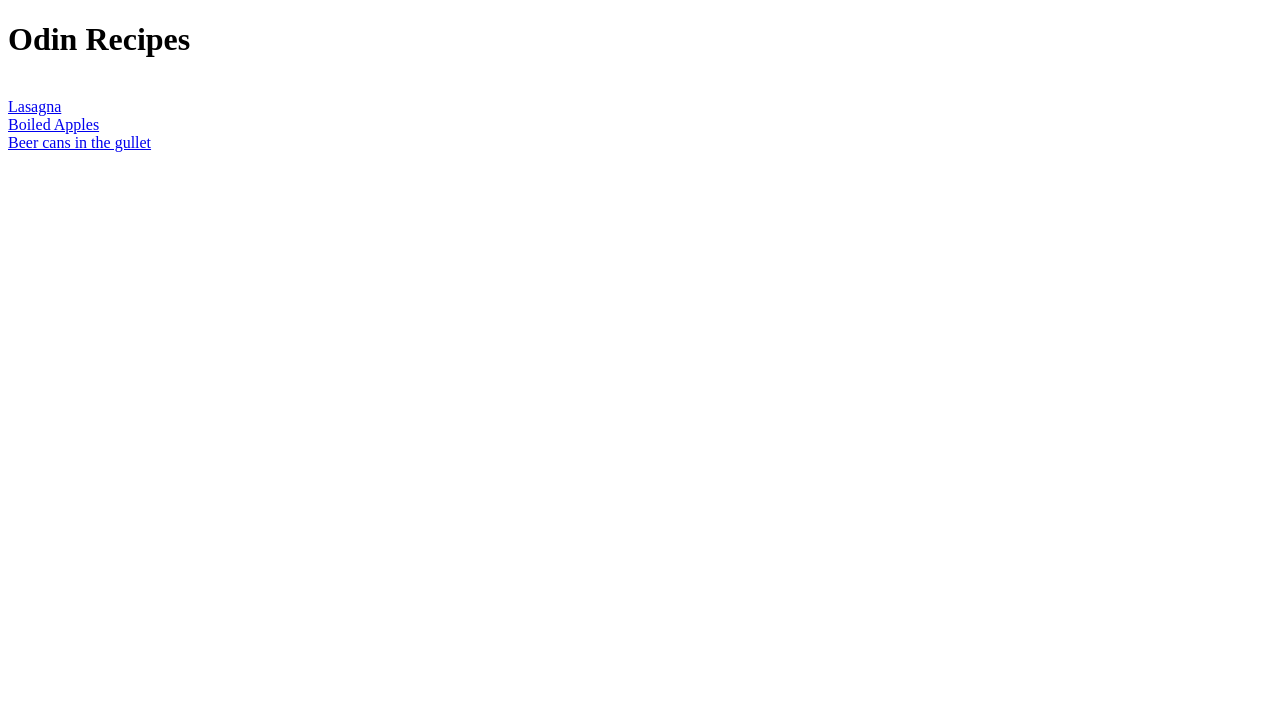
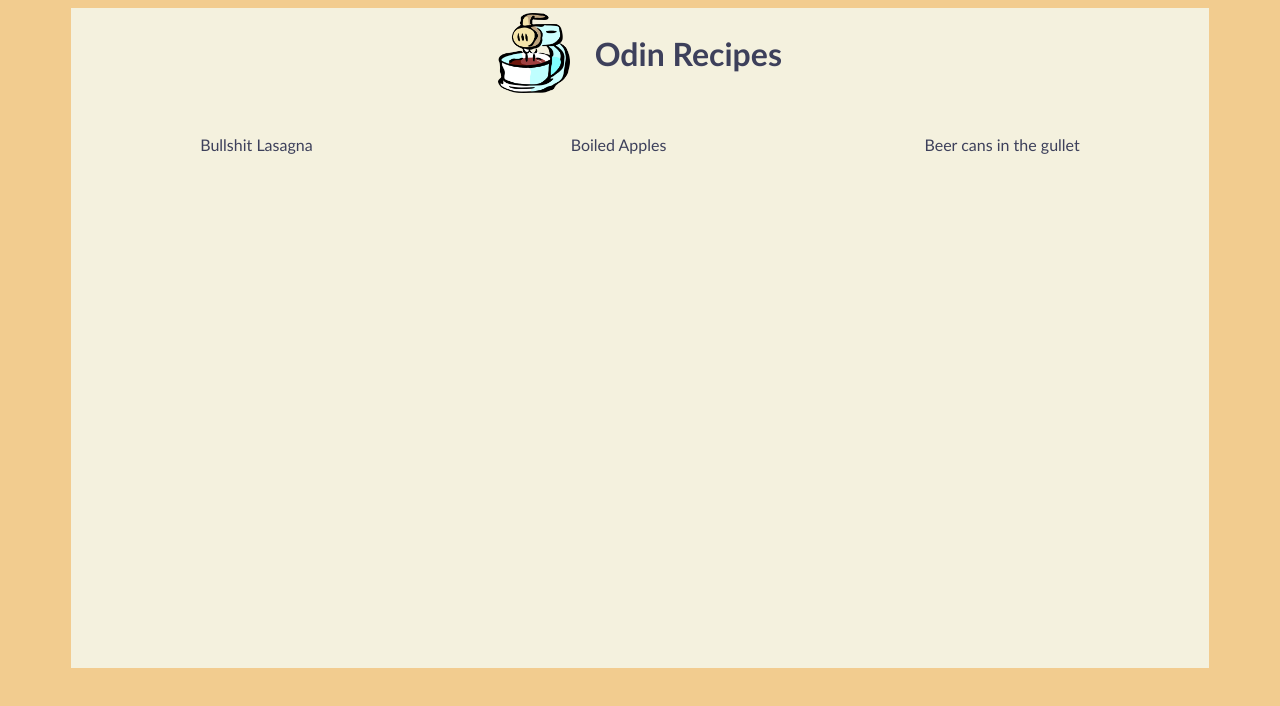
Before and after one commit to ma-a-arc/odin-recipes, a plain HTML site: page index.html in a window 1280 px wide. Drawn offline with Linux system fonts and the light colour scheme.

Commit message:
Add super style CSS and pictures to index.html

```diff
--- a/index.html
+++ b/index.html
@@ -4,16 +4,31 @@
     <meta charset="UTF-8">
     <meta http-equiv="X-UA-Compatible" content="IE=edge">
     <meta name="viewport" content="width=device-width, initial-scale=1.0">
+    <link rel="stylesheet" href="style.css">
     <title>Odin Recipes</title>
 </head>
 
 <body>
-    <h1>Odin Recipes</h1>
-    <br>
-    <a href ="recipes/lasagna.html">Lasagna</a>
-    <br>
-    <a href="recipes/apples.html">Boiled Apples</a>
-    <br>
-    <a href="recipes/beer.html">Beer cans in the gullet</a>
+    <div class="container1">
+        <div class="title">
+            <div class="titlepic">
+                <img id="titlepic" src="pictures/recipe.png">
+            </div>
+            <div id="title">
+                <h1><center>Odin Recipes</center></h1>
+            </div>
+        </div>
+        <div class="recipelinks">
+            <div class="recipe">
+                <a href ="recipes/lasagna.html">Bullshit Lasagna</a>
+            </div>
+            <div class="recipe">
+                <a href="recipes/apples.html">Boiled Apples</a>
+            </div>
+            <div class="recipe">
+                <a href="recipes/beer.html">Beer cans in the gullet</a>
+            </div>
+        </div>
+    </div>
 </body>
 </html>
--- /dev/null
+++ b/style.css
@@ -0,0 +1,57 @@
+body {
+    background-color: #F2CC8F;
+    font-family:'Gill Sans', 'Gill Sans MT', Calibri, 'Trebuchet MS', sans-serif;
+}
+
+h1, a {
+    color: #3D405B;
+    text-decoration: none;
+}
+
+a:hover {
+    text-decoration: underline;
+    color: #E07A5F;
+}
+
+.container1 {
+    width: 90%;
+    max-height: 900px;
+    height: 660px;
+    background-color: #F4F1DE;
+    margin: 0 auto;
+}
+
+.title {
+    display: flex;
+    justify-content: center;
+    flex-direction: row;
+    padding-top: 5px;
+}
+
+#titlepic {
+    height: 80px;
+    width: auto;
+}
+
+.titlepic {
+    display: flex;
+    justify-content: right;
+    padding-right: 15px;
+}
+
+#title {
+    display: flex;
+    justify-content: left;
+    padding-left: 10px;
+}
+
+.recipelinks {
+    display: flex;
+    flex-direction: row;
+    justify-content: space-around;
+    padding-top: 40px;
+}
+
+.recipe {
+    display: flex;
+}
```
Also changed, not shown: pictures/beer.jpg, pictures/recipe.png (added), 2 other files.
